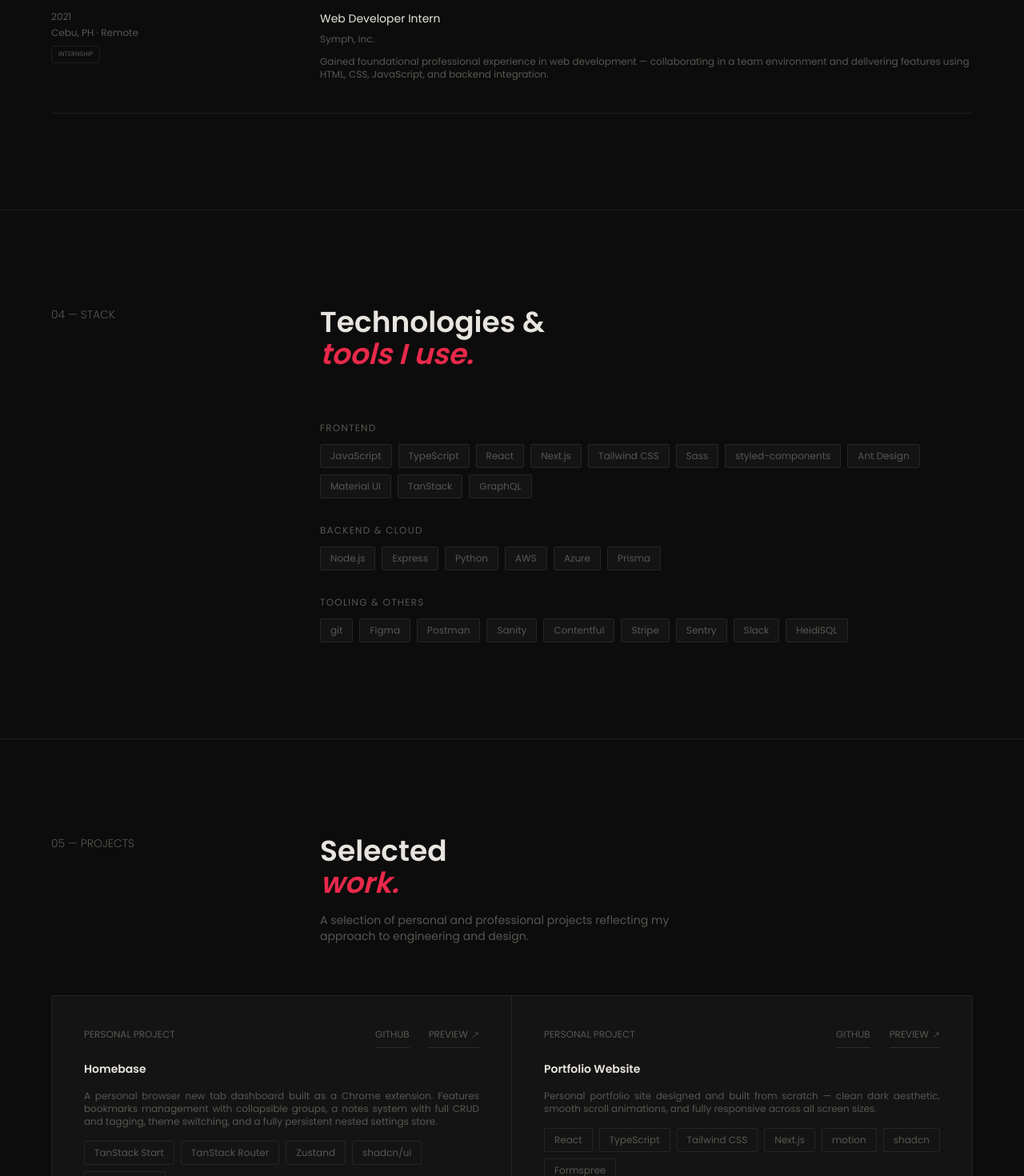
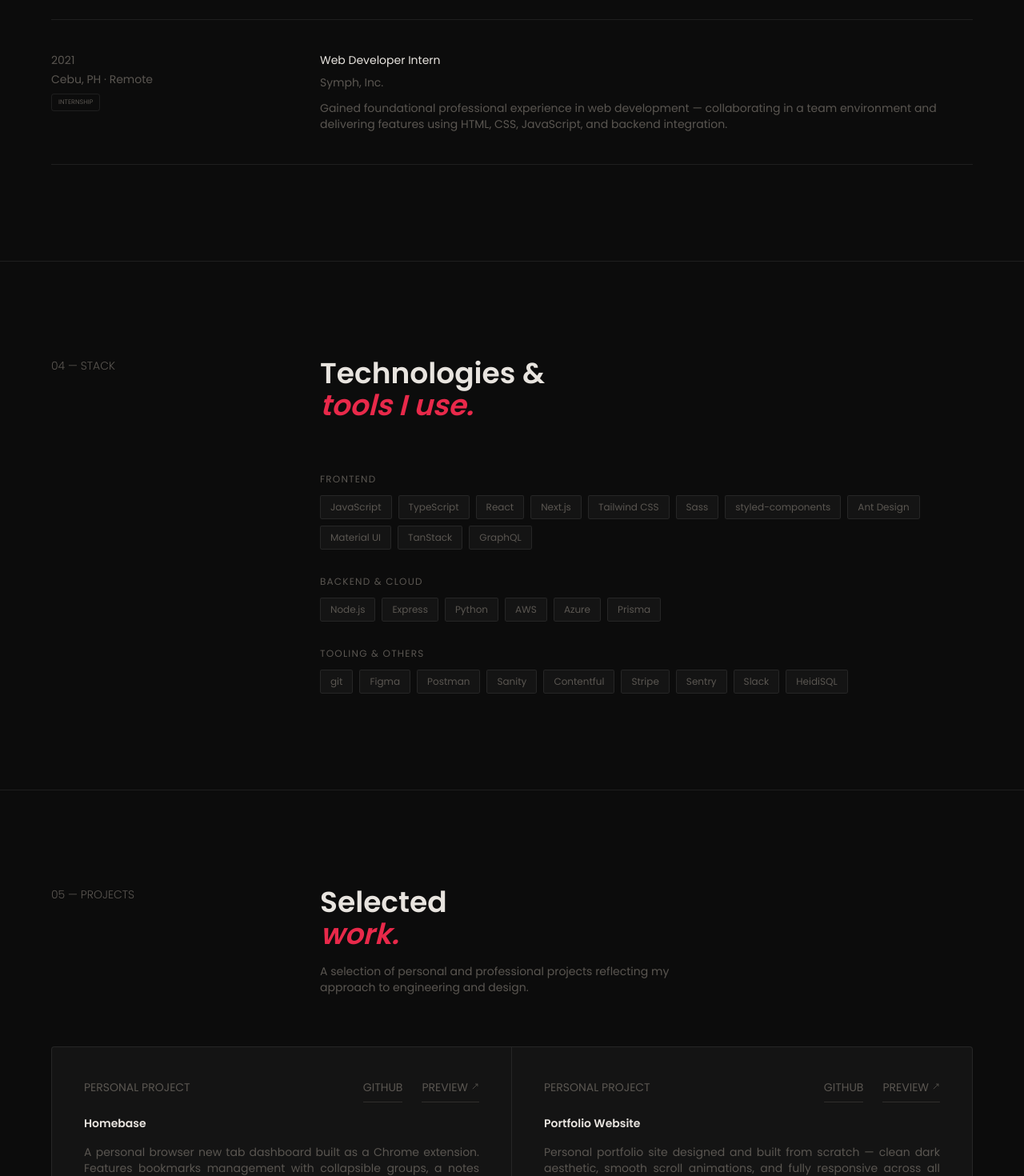
Before and after one commit to jhonangelob/dev-portfolio-v4, a Next.js app: page / in a window 1280 px wide. Shown: the part 2960-4430 px from the top of the page at 80% size. Built offline with nearby package versions, Linux system fonts and the light colour scheme; no server answers.

Commit message:
fix font sized

```diff
--- a/src/components/layout/Footer.tsx
+++ b/src/components/layout/Footer.tsx
@@ -6,7 +6,7 @@ const Footer = () => {
   return (
     <footer className='px-4'>
       <div className='mx-auto flex max-w-6xl flex-row items-center justify-center p-4 md:justify-between'>
-        <span className='text-muted-foreground text-xs font-light'>
+        <span className='text-muted-foreground text-sm font-light'>
           © 2026 Jhon Angelo Bustarde
         </span>
         <div className='hidden flex-row gap-6 md:flex'>
@@ -14,7 +14,7 @@ const Footer = () => {
             <Link
               key={item.label}
               href={item.url}
-              className='text-muted-foreground hover:text-foreground cursor-pointer text-xs transition-all duration-300'
+              className='text-muted-foreground hover:text-foreground cursor-pointer text-sm transition-all duration-300'
             >
               {item.label}
             </Link>
--- a/src/components/sections/Contact.tsx
+++ b/src/components/sections/Contact.tsx
@@ -102,19 +102,19 @@ const Contact = () => {
               {ABOUT.email} <MoveRightIcon size={14} className='text-primary' />
             </Link>
             <div className='flex flex-col gap-2'>
-              <p className='text-muted-foreground text-xs uppercase'>
+              <p className='text-muted-foreground text-sm uppercase'>
                 Based in
               </p>
               <p className='text-foreground text-sm'>{ABOUT.location}</p>
             </div>
             <div className='flex flex-col gap-2'>
-              <p className='text-muted-foreground text-xs uppercase'>
+              <p className='text-muted-foreground text-sm uppercase'>
                 Timezone
               </p>
               <p className='text-foreground text-sm'>{ABOUT.timezone}</p>
             </div>
             <div className='flex flex-col gap-2'>
-              <p className='text-muted-foreground text-xs uppercase'>
+              <p className='text-muted-foreground text-sm uppercase'>
                 Availability
               </p>
               <p className='text-sm text-green-400'>{ABOUT.availability}</p>
@@ -135,7 +135,7 @@ const Contact = () => {
                   <Field data-invalid={fieldState.invalid}>
                     <FieldLabel
                       htmlFor='form-rhf-demo-title'
-                      className='text-muted-foreground text-xs font-normal uppercase'
+                      className='text-muted-foreground text-sm font-normal uppercase'
                     >
                       Email address
                     </FieldLabel>
@@ -145,7 +145,7 @@ const Contact = () => {
                       aria-invalid={fieldState.invalid}
                       placeholder='you@example.com'
                       autoComplete='off'
-                      className='placeholder:text-xs [&]:text-xs'
+                      className='placeholder:text-sm [&]:text-sm'
                     />
                     {fieldState.invalid && (
                       <FieldError errors={[fieldState.error]} />
@@ -160,7 +160,7 @@ const Contact = () => {
                   <Field data-invalid={fieldState.invalid}>
                     <FieldLabel
                       htmlFor='form-name'
-                      className='text-muted-foreground text-xs font-normal uppercase'
+                      className='text-muted-foreground text-sm font-normal uppercase'
                     >
                       Your name
                     </FieldLabel>
@@ -170,7 +170,7 @@ const Contact = () => {
                       aria-invalid={fieldState.invalid}
                       placeholder='John Smith'
                       autoComplete='off'
-                      className='placeholder:text-xs [&]:text-xs'
+                      className='placeholder:text-sm [&]:text-sm'
                     />
                     {fieldState.invalid && (
                       <FieldError errors={[fieldState.error]} />
@@ -185,7 +185,7 @@ const Contact = () => {
                   <Field data-invalid={fieldState.invalid}>
                     <FieldLabel
                       htmlFor='form-message'
-                      className='text-muted-foreground text-xs font-normal uppercase'
+                      className='text-muted-foreground text-sm font-normal uppercase'
                     >
                       Message
                     </FieldLabel>
@@ -195,11 +195,11 @@ const Contact = () => {
                         id='form-message'
                         placeholder='Tell me about your project or opportunity...'
                         rows={6}
-                        className='min-h-24 resize-none placeholder:text-xs [&]:text-xs'
+                        className='min-h-24 resize-none placeholder:text-sm [&]:text-sm'
                         aria-invalid={fieldState.invalid}
                       />
                       <InputGroupAddon align='block-end'>
-                        <InputGroupText className='text-xs tabular-nums'>
+                        <InputGroupText className='text-sm tabular-nums'>
                           {field.value.length}/100 characters
                         </InputGroupText>
                       </InputGroupAddon>
@@ -212,7 +212,7 @@ const Contact = () => {
               />
               <Button
                 disabled={serverState.submitting}
-                className='bg-primary w-full cursor-pointer justify-start text-xs'
+                className='bg-primary w-full cursor-pointer justify-start text-sm'
               >
                 Send message
               </Button>
--- a/src/components/sections/Experience.tsx
+++ b/src/components/sections/Experience.tsx
@@ -46,8 +46,8 @@ const Experience = () => {
               className='flex w-full flex-col gap-4 border-b py-10 md:flex-row'
             >
               <div className='flex w-80 min-w-80 flex-col gap-1'>
-                <p className='text-muted-foreground text-xs'>{item.period}</p>
-                <p className='text-muted-foreground text-xs'>{item.location}</p>
+                <p className='text-muted-foreground text-sm'>{item.period}</p>
+                <p className='text-muted-foreground text-sm'>{item.location}</p>
                 <div
                   className={cn(
                     'mt-1 w-fit rounded-md border px-2 py-1 text-[8px] uppercase',
@@ -61,8 +61,8 @@ const Experience = () => {
               </div>
               <div className='flex flex-col gap-2'>
                 <p className='text-foreground text-sm'>{item.role}</p>
-                <p className='text-muted-foreground text-xs'>{item.company}</p>
-                <p className='text-muted-foreground mt-1 text-xs'>
+                <p className='text-muted-foreground text-sm'>{item.company}</p>
+                <p className='text-muted-foreground mt-1 text-sm'>
                   {item.description}
                 </p>
               </div>
--- a/src/components/sections/Projects.tsx
+++ b/src/components/sections/Projects.tsx
@@ -57,33 +57,33 @@ const Projects = () => {
               )}
             >
               <div className='flex flex-row justify-between'>
-                <p className='text-muted-foreground text-xs uppercase'>
+                <p className='text-muted-foreground text-sm uppercase'>
                   {item.type}
                 </p>
                 <div className='flex flex-row gap-6'>
                   <Link
                     href={item.github}
-                    className='text-muted-foreground border-muted-foreground/40 hover:text-foreground border-b pb-2 text-xs uppercase'
+                    className='text-muted-foreground border-muted-foreground/40 hover:text-foreground border-b pb-2 text-sm uppercase'
                   >
                     Github
                   </Link>
                   <Link
                     href={item.live}
-                    className='border-muted-foreground/40 text-muted-foreground hover:text-foreground flex flex-row gap-1 border-b text-xs uppercase transition-colors duration-200'
+                    className='border-muted-foreground/40 text-muted-foreground hover:text-foreground flex flex-row gap-1 border-b text-sm uppercase transition-colors duration-200'
                   >
                     Preview <MoveUpRightIcon size={10} className='mt-1' />
                   </Link>
                 </div>
               </div>
               <p className='text-foreground text-sm font-bold'>{item.name}</p>
-              <p className='text-muted-foreground text-justify text-xs'>
+              <p className='text-muted-foreground text-justify text-sm'>
                 {item.description}
               </p>
               <div className='flex flex-wrap gap-2'>
                 {item.stack.map((tag) => (
                   <div
                     key={tag}
-                    className='border-border text-muted-foreground bg-card hover:text-foreground rounded-sm border px-3 py-1.5 text-xs transition-colors duration-200 hover:border-white/20'
+                    className='border-border text-muted-foreground bg-card hover:text-foreground rounded-sm border px-3 py-1.5 text-sm transition-colors duration-200 hover:border-white/20'
                   >
                     {tag}
                   </div>
--- a/src/components/sections/Services.tsx
+++ b/src/components/sections/Services.tsx
@@ -56,7 +56,7 @@ const Services = () => {
               <p className='text-foreground text-sm font-bold md:min-w-1/4'>
                 {item.name}
               </p>
-              <p className='text-muted-foreground text-center text-xs md:text-left'>
+              <p className='text-muted-foreground text-center text-sm md:text-left'>
                 {item.description}
               </p>
               <MoveRightIcon
```
Also changed, not shown: src/components/ui/button.tsx (+31 -30 lines).
